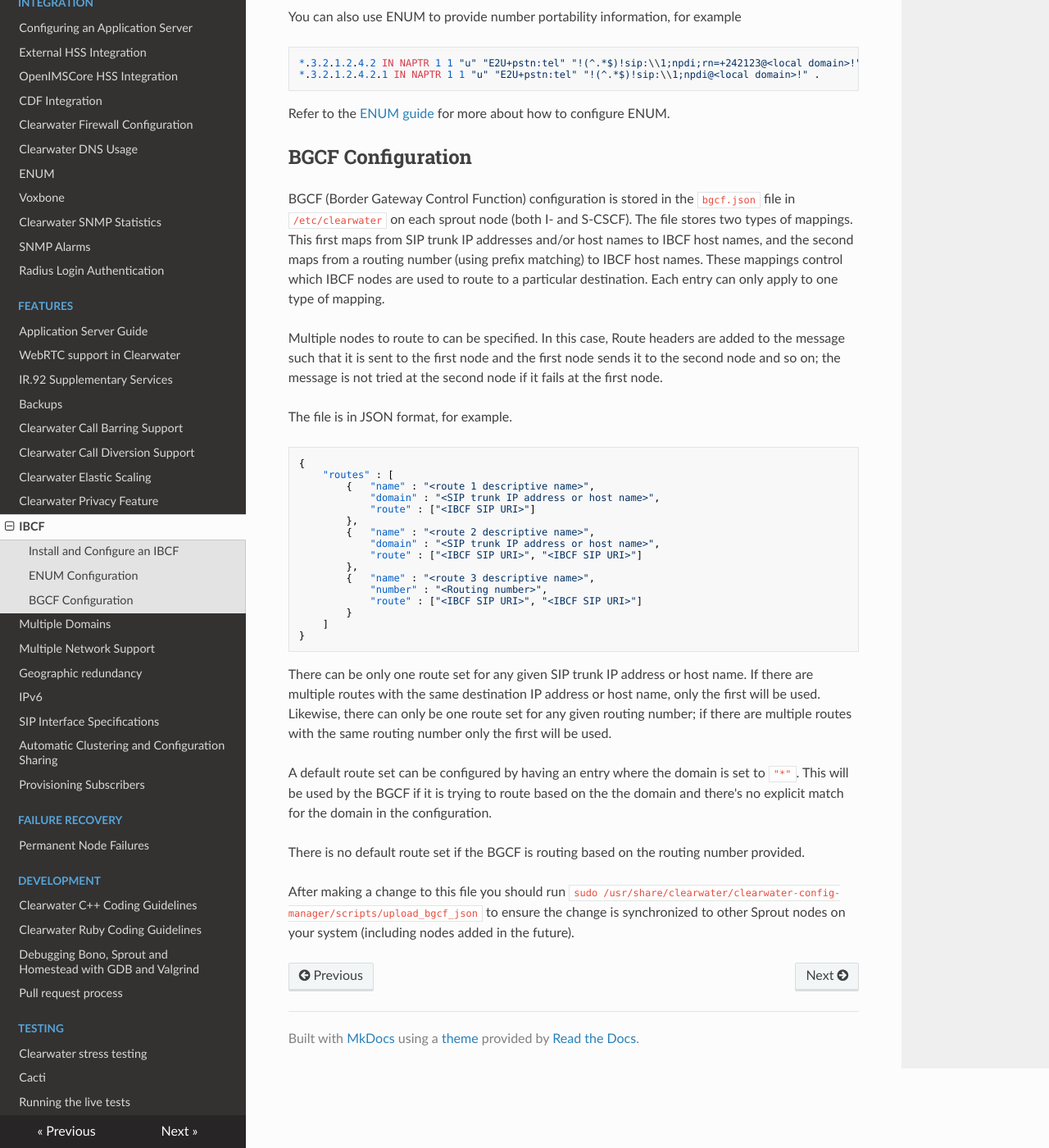
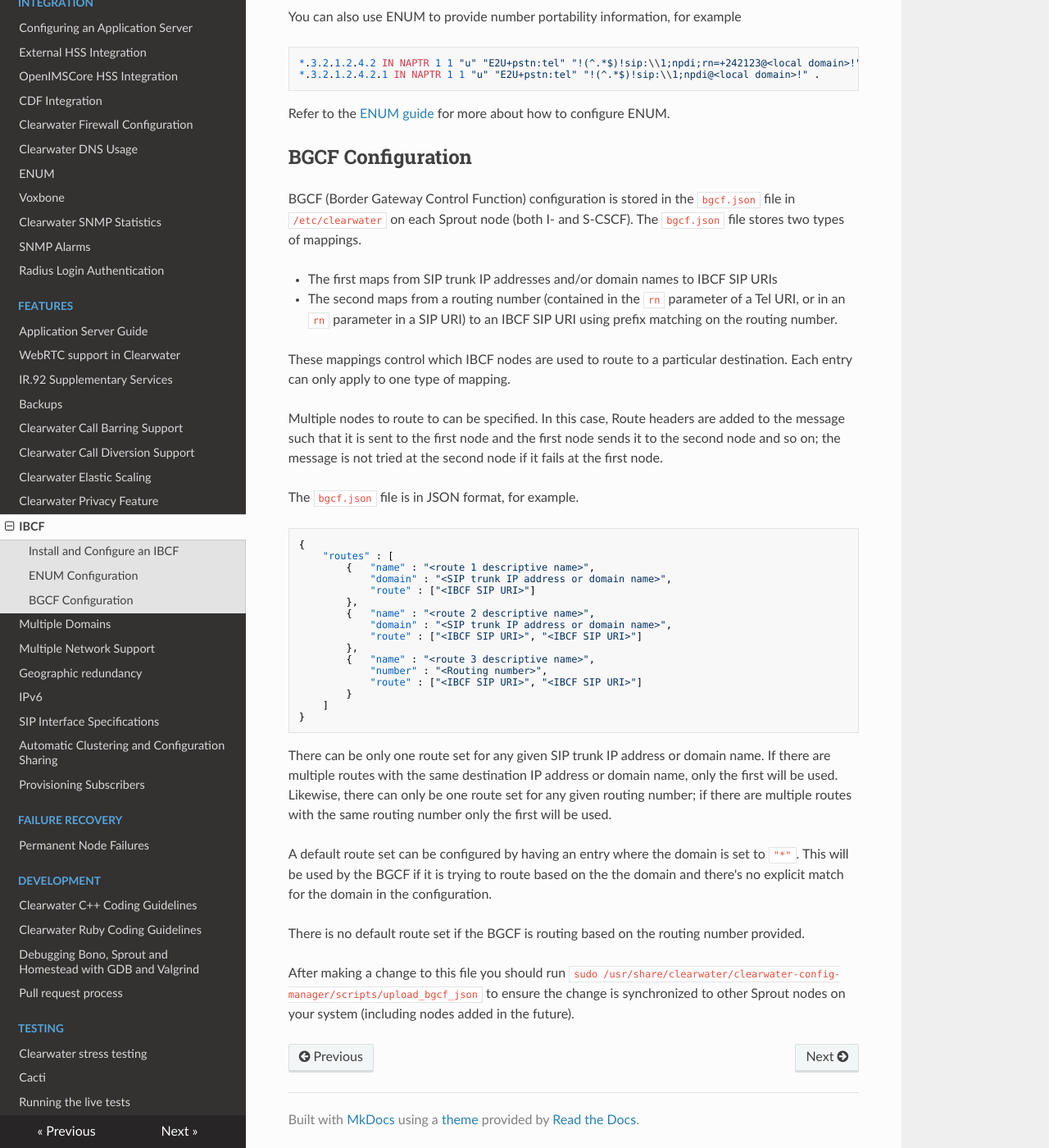
Before and after one commit to Metaswitch/clearwater-readthedocs, an MkDocs documentation site: the page built from docs/IBCF.md, in a window 1280 px wide and 1400 px high, scrolled down 1325 px. Shown: the whole window at 82% size. Built offline with MkDocs 1.6.1, drawn with Linux system fonts in a browser that asks for light colours; nearby versions of some CDN libraries; old or Windows-style settings are respelled for this version of MkDocs.

Commit message:
Update IBCF.md

```diff
--- a/docs/IBCF.md
+++ b/docs/IBCF.md
@@ -46,20 +46,25 @@ Refer to the [ENUM guide](ENUM.md) for more about how to configure ENUM.
 
 ## BGCF Configuration
 
-BGCF (Border Gateway Control Function) configuration is stored in the `bgcf.json` file in `/etc/clearwater` on each sprout node (both I- and S-CSCF).  The file stores two types of mappings. This first maps from SIP trunk IP addresses and/or host names to IBCF host names, and the second maps from a routing number (using prefix matching) to IBCF host names. These mappings control which IBCF nodes are used to route to a particular destination. Each entry can only apply to one type of mapping.
+BGCF (Border Gateway Control Function) configuration is stored in the `bgcf.json` file in `/etc/clearwater` on each Sprout node (both I- and S-CSCF).  The `bgcf.json` file stores two types of mappings.
+
+- The first maps from SIP trunk IP addresses and/or domain  names to IBCF SIP URIs
+- The second maps from a routing number (contained in the `rn` parameter of a Tel URI, or in an `rn` parameter in a SIP URI) to an IBCF SIP URI using prefix matching on the routing number.
+
+These mappings control which IBCF nodes are used to route to a particular destination. Each entry can only apply to one type of mapping.
 
 Multiple nodes to route to can be specified. In this case, Route headers are added to the message such that it is sent to the first node and the first node sends it to the second node and so on; the message is not tried at the second node if it fails at the first node.
 
-The file is in JSON format, for example.
+The `bgcf.json` file is in JSON format, for example.
 
     {
         "routes" : [
             {   "name" : "<route 1 descriptive name>",
-                "domain" : "<SIP trunk IP address or host name>",
+                "domain" : "<SIP trunk IP address or domain name>",
                 "route" : ["<IBCF SIP URI>"]
             },
             {   "name" : "<route 2 descriptive name>",
-                "domain" : "<SIP trunk IP address or host name>",
+                "domain" : "<SIP trunk IP address or domain name>",
                 "route" : ["<IBCF SIP URI>", "<IBCF SIP URI>"]
             },
             {   "name" : "<route 3 descriptive name>",
@@ -69,7 +74,7 @@ The file is in JSON format, for example.
         ]
     }
 
-There can be only one route set for any given SIP trunk IP address or host name.  If there are multiple routes with the same destination IP address or host name, only the first will be used. Likewise, there can only be one route set for any given routing number; if there are multiple routes with the same routing number only the first will be used.
+There can be only one route set for any given SIP trunk IP address or domain name.  If there are multiple routes with the same destination IP address or domain name, only the first will be used. Likewise, there can only be one route set for any given routing number; if there are multiple routes with the same routing number only the first will be used.
 
 A default route set can be configured by having an entry where the domain is set to `"*"`. This will be used by the BGCF if it is trying to route based on the the domain and there's no explicit match for the domain in the configuration.
 
```
